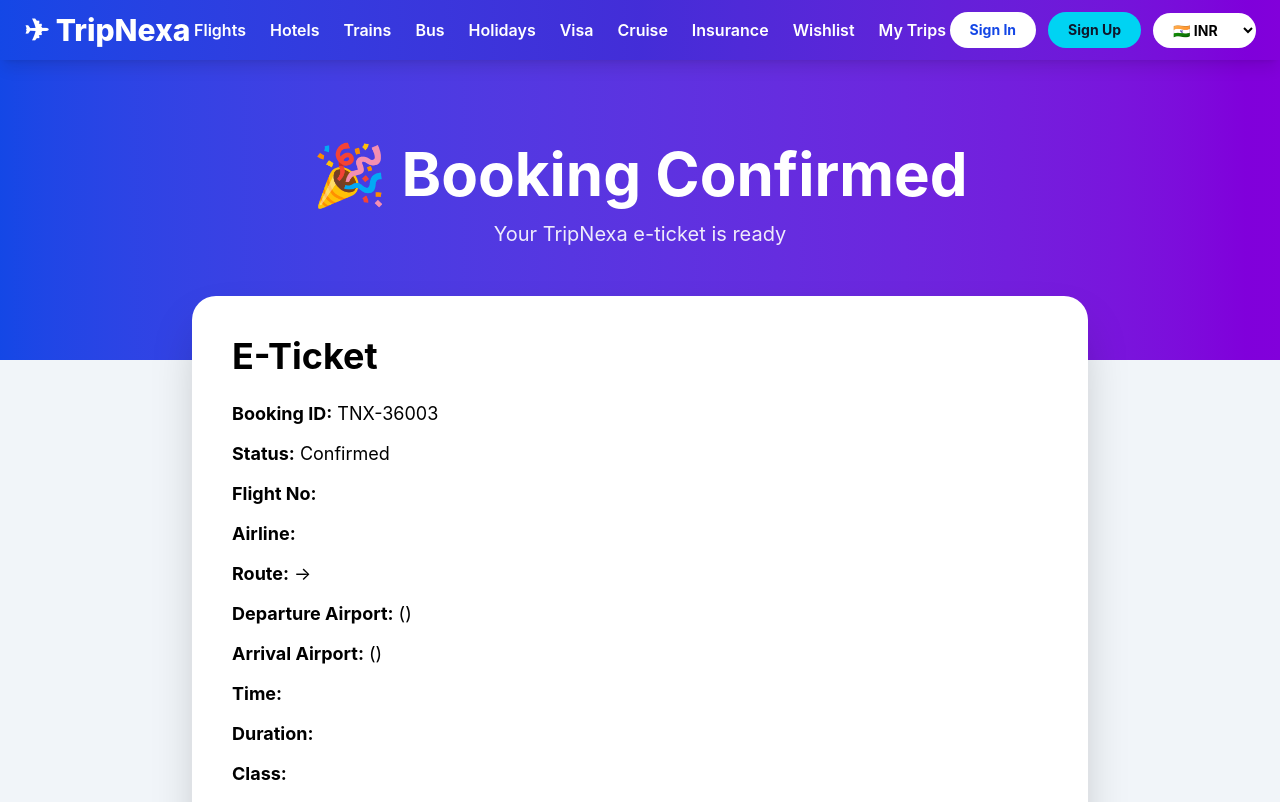
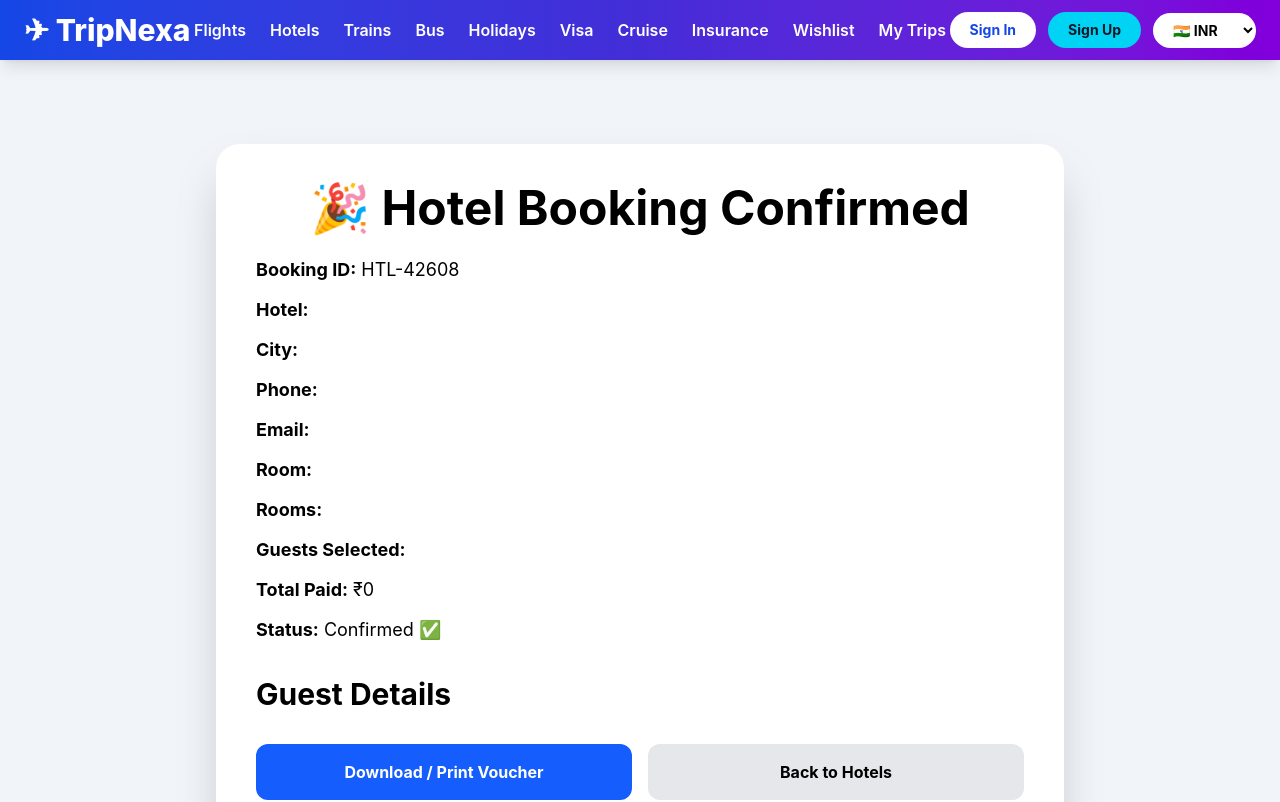
Before and after one commit to aryan20065-cloud/TripNexa, a React (Vite) app in the folder client/: page /booking-success in a window 1280 px wide. Shown: the top 802 px of the page. Built offline with nearby package versions, Linux system fonts and the light colour scheme.

Commit message:
Updated hotel voucher with all guest details

```diff
--- a/client/src/pages/BookingSuccess.jsx
+++ b/client/src/pages/BookingSuccess.jsx
@@ -1,85 +1,76 @@
 import { useLocation, Link } from "react-router-dom";
 import Navbar from "../components/layout/Navbar";
 import { formatPrice } from "../utils/currency";
-function BookingSuccess() {
+
+function HotelBookingSuccess() {
   const { state } = useLocation();
 
-  const passengers = state?.passengers || [];
-  const bookingId = `TNX-${Math.floor(Math.random() * 90000 + 10000)}`;
-
-  const downloadTicket = () => {
-    window.print();
-  };
+  const bookingId = `HTL-${Math.floor(Math.random() * 90000 + 10000)}`;
+  const guestsList = state?.guestsList || [];
 
   return (
     <div className="min-h-screen bg-slate-100">
-      <section className="bg-gradient-to-r from-blue-700 to-purple-700 pb-28">
       <Navbar />
 
-        <div className="pt-36 text-center text-white">
-          <h1 className="text-6xl font-bold mb-4">🎉 Booking Confirmed</h1>
-          <p className="text-xl opacity-90">Your TripNexa e-ticket is ready</p>
-        </div>
-      </section>
-
-      <div className="max-w-4xl mx-auto bg-white rounded-3xl shadow-2xl p-10 -mt-16 relative z-10">
-        <h2 className="text-4xl font-bold mb-6">E-Ticket</h2>
+      <div className="max-w-4xl mx-auto pt-36 px-6 pb-20">
+        <div className="bg-white rounded-3xl shadow-2xl p-10">
+          <h1 className="text-5xl font-bold text-center mb-6">
+            🎉 Hotel Booking Confirmed
+          </h1>
 
           <div className="space-y-3 text-lg">
             <p><b>Booking ID:</b> {bookingId}</p>
-          <p><b>Status:</b> Confirmed</p>
-          <p><b>Flight No:</b> {state?.flightNumber}</p>
-          <p><b>Airline:</b> {state?.airline}</p>
-          <p><b>Route:</b> {state?.from} → {state?.to}</p>
-          <p><b>Departure Airport:</b> {state?.fromAirport} ({state?.fromCode})</p>
-          <p><b>Arrival Airport:</b> {state?.toAirport} ({state?.toCode})</p>
-          <p><b>Time:</b> {state?.time}</p>
-          <p><b>Duration:</b> {state?.duration}</p>
-          <p><b>Class:</b> {state?.travelClass}</p>
-          <p><b>Meal:</b> {state?.meal}</p>
-          <p><b>Baggage:</b> {state?.baggage}</p>
-          <p><b>Total Paid:</b> {formatPrice(Number(state?.totalAmount || 0))}</p>
-          <p><b>Payment:</b> Paid</p>
+            <p><b>Hotel:</b> {state?.hotelName}</p>
+            <p><b>City:</b> {state?.city}</p>
+            <p><b>Phone:</b> {state?.phone}</p>
+            <p><b>Email:</b> {state?.email}</p>
+            <p><b>Room:</b> {state?.roomType}</p>
+            <p><b>Rooms:</b> {state?.rooms}</p>
+            <p><b>Guests Selected:</b> {state?.guests}</p>
+            <p><b>Total Paid:</b> {formatPrice(state?.total || 0)}</p>
+            <p><b>Status:</b> Confirmed ✅</p>
           </div>
 
           <div className="mt-8">
-          <h3 className="text-3xl font-bold mb-4">Passengers</h3>
+            <h2 className="text-3xl font-bold mb-4">Guest Details</h2>
 
-          {passengers.length > 0 ? (
-            passengers.map((passenger, index) => (
+            {guestsList.map((guest, index) => (
               <div
                 key={index}
                 className="bg-slate-100 rounded-2xl p-5 mb-4"
               >
-                <p className="font-bold text-xl">Passenger {index + 1}</p>
-                <p>Name: {passenger.name}</p>
-                <p>Age: {passenger.age}</p>
-                <p>Seat: {passenger.seat}</p>
+                <p className="font-bold text-xl">Guest {index + 1}</p>
+                <p>Name: {guest.name}</p>
+                <p>Age: {guest.age}</p>
               </div>
-            ))
-          ) : (
-            <p>No passenger details found.</p>
+            ))}
+          </div>
+
+          {state?.specialRequest && (
+            <div className="mt-6 bg-yellow-50 p-5 rounded-2xl">
+              <p><b>Special Request:</b> {state.specialRequest}</p>
+            </div>
           )}
-        </div>
 
           <div className="flex gap-4 mt-8">
             <button
-            onClick={downloadTicket}
+              onClick={() => window.print()}
               className="flex-1 bg-blue-600 text-white py-4 rounded-xl font-bold"
             >
-            Download / Print Ticket
+              Download / Print Voucher
             </button>
 
             <Link
-            to="/"
+              to="/hotels"
               className="flex-1 text-center bg-gray-200 py-4 rounded-xl font-bold"
             >
-            Back to Home
+              Back to Hotels
             </Link>
+          </div>
         </div>
       </div>
     </div>
   );
 }
 
-export default BookingSuccess;
+export default HotelBookingSuccess;
```
Lines whose indentation alone changed are shown as unchanged.
